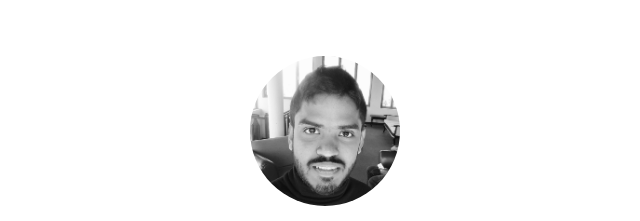
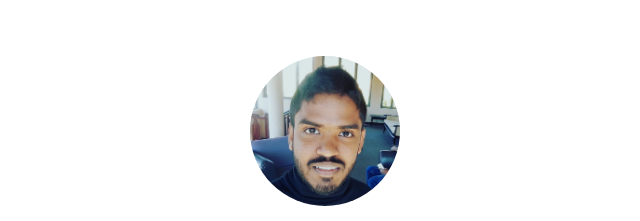
Before and after one commit to nandunbandara/nandunbandara.github.io, a plain HTML site: page index.html in a window 1280 px wide. Shown: the top 221 px of the page, without its empty margins (315-955 px from the left). Drawn offline with Linux system fonts and the light colour scheme.

Commit message:
image color fix

```diff
--- a/assets/css/style.css
+++ b/assets/css/style.css
@@ -37,7 +37,7 @@ a{
 
 .landing-page .intro-image-holder img {
     margin: auto;
-    filter: grayscale(100%);
+    filter: brightness(0.9);
 }
 
 .landing-page .nav-gutter{
```
